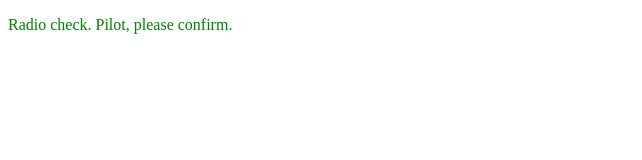
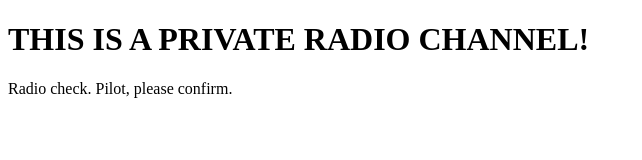
Before and after one commit to drbrgo/communication-log-studio-without-readme, a plain HTML site: page index.html in a window 1280 px wide. Shown: the whole page, without its empty margins (0-642 px from the left). Drawn offline with Linux system fonts and the light colour scheme.

Commit message:
"updated files"

```diff
--- a/index.html
+++ b/index.html
@@ -1,9 +1,7 @@
 <!DOCTYPE html>
 <html>
-    <head>
-        <link rel="stylesheet" type="text/css" href="./styles.css" ></style>
-    </head>
    <body>
+    <h1>THIS IS A PRIVATE RADIO CHANNEL!</h1>
       <p>Radio check. Pilot, please confirm.</p>
    </body>
 </html>
--- a/styles.css
+++ b/styles.css
@@ -1,3 +1,6 @@
 p {
     color: green;
 }
+h1 {
+    background-color: yellow
+}
```
